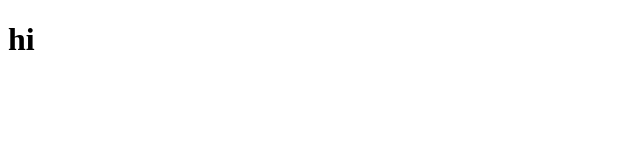
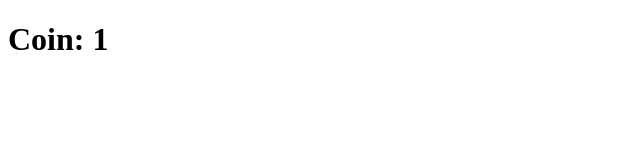
Before and after one commit to codnr98/react-masterclass, a React (Create React App) app: page /1 in a window 1280 px wide. Shown: the top 160 px of the page, without its empty margins (0-640 px from the left). Built offline with nearby package versions, Linux system fonts and the light colour scheme.

Commit message:
Feat: Coin라우터에 current URL 출력

```diff
--- a/src/App.tsx
+++ b/src/App.tsx
@@ -1,20 +1,7 @@
-import React, { useState } from "react";
-import styled from "styled-components";
-
-const Container = styled.div`
-  background-color: ${(props) => props.theme.bgColor};
-`;
-
-const Title = styled.h1`
-  color: ${(props) => props.theme.textColor};
-`;
+import Router from "./Router";
 
 function App() {
-  return (
-    <Container>
-      <Title>hi</Title>
-    </Container>
-  );
+  return <Router />;
 }
 
 export default App;
--- /dev/null
+++ b/src/Router.tsx
@@ -0,0 +1,16 @@
+import { BrowserRouter, Routes, Route } from "react-router-dom";
+import Coins from "./router/Coins";
+import Coin from "./router/Coin";
+
+function Router() {
+  return (
+    <BrowserRouter>
+      <Routes>
+        <Route path="/:coinId" element={<Coin />} />
+        <Route path="/" element={<Coins />} />
+      </Routes>
+    </BrowserRouter>
+  );
+}
+
+export default Router;
--- a/src/router/Coin.tsx
+++ b/src/router/Coin.tsx
@@ -1,5 +1,9 @@
+import { useParams } from "react-router-dom";
+
 function Coin() {
-  return <h1>Coin</h1>;
+  // useParams()는 매치되는 <Route path>에 의해 current URL을 가져온다.
+  const { coinId } = useParams<string>();
+  return <h1>Coin: {coinId}</h1>;
 }
 
 export default Coin;
```
